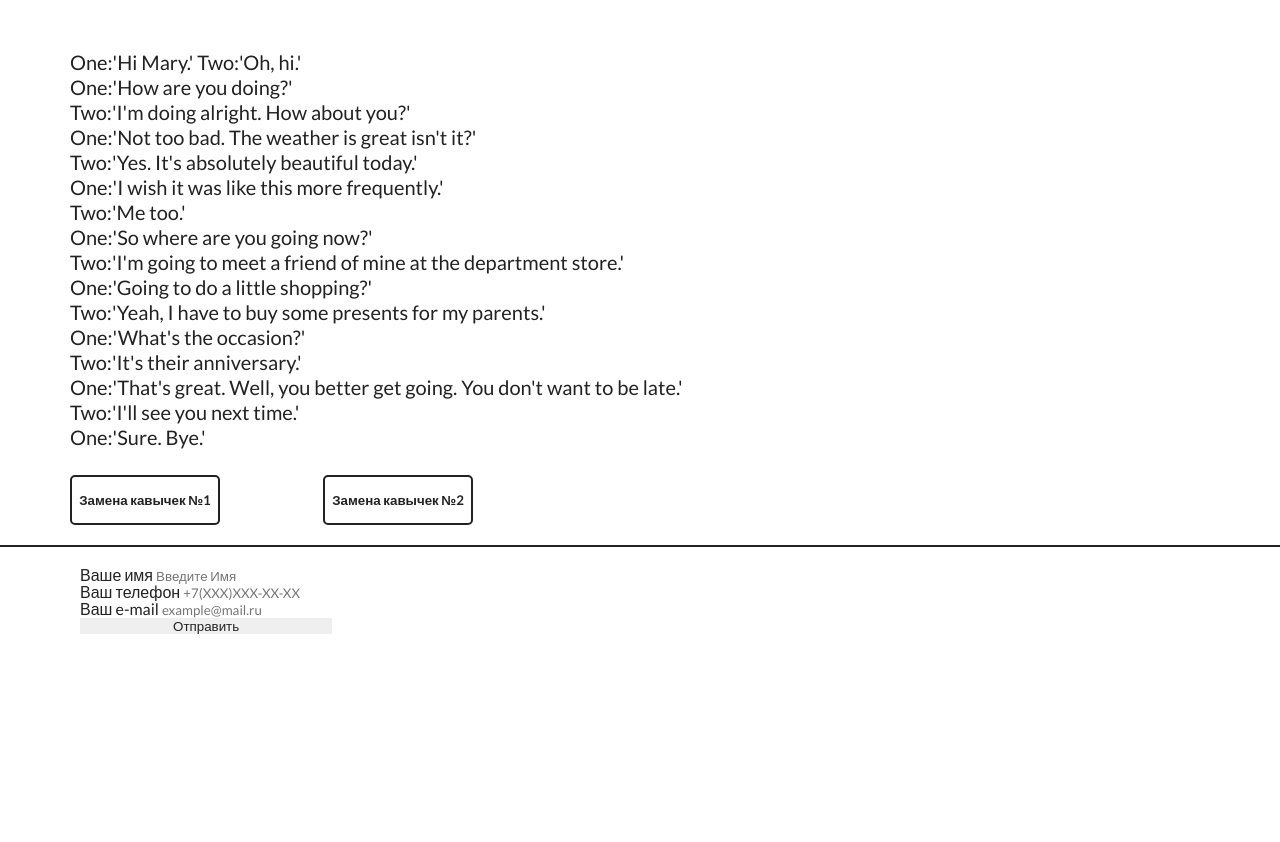
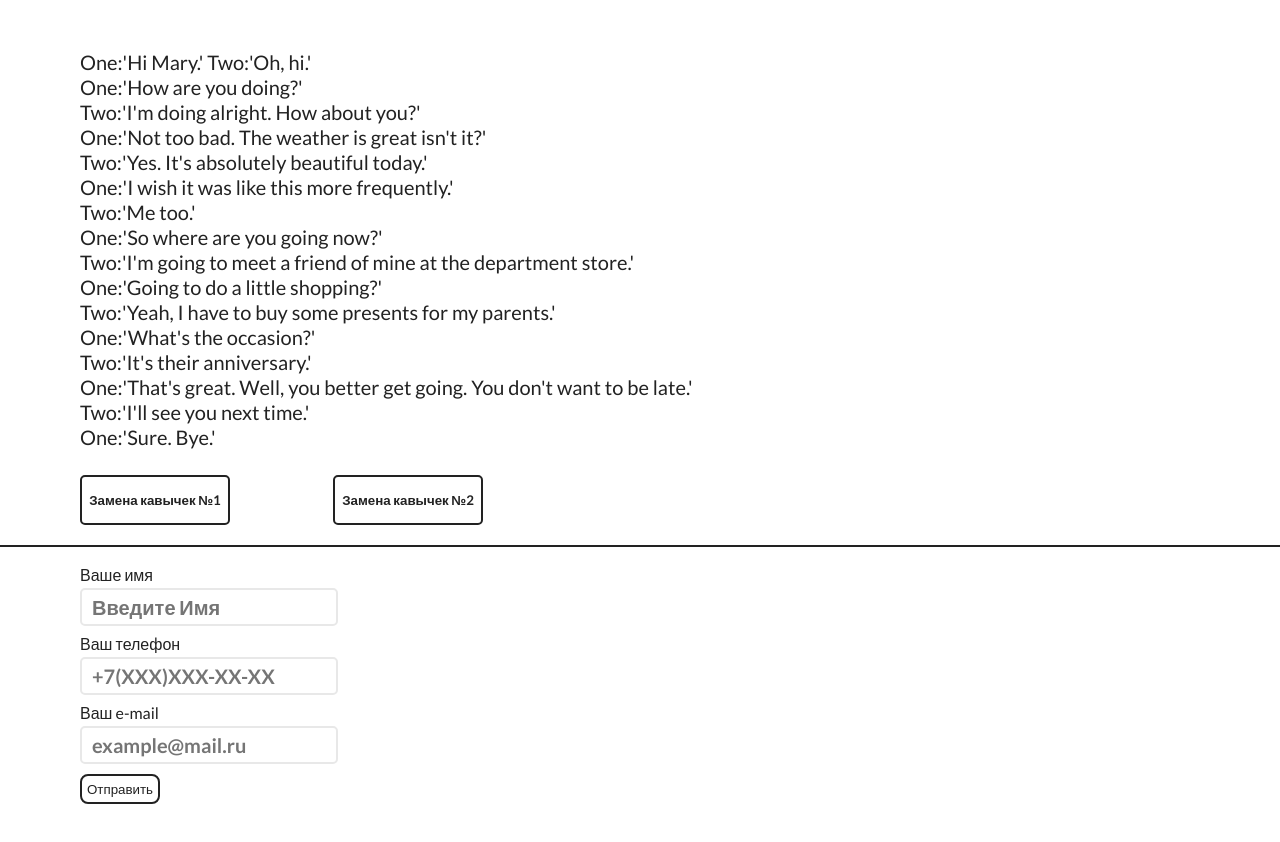
Before and after one commit to Mangecu/GeekBrains_proJS, a plain HTML site: page Homework 4/index.html in a window 1280 px wide. Before the commit the page ends 800 px from the top, so only its background shows below. Drawn offline with Linux system fonts and the light colour scheme.

Commit message:
Выполнил ДЗ4. Выполнены все задания

```diff
--- a/Homework 4/styles/style.sass
+++ b/Homework 4/styles/style.sass
@@ -13,7 +13,7 @@
 #task1
    display: flex
    flex-direction: column
-   padding: 50px 0 20px 0
+   margin-top: 50px
    .text
       line-height: 25px
       font-size: 20px
@@ -27,6 +27,7 @@
          border: 2px solid #222222
          border-radius: 5px
          font-weight: 600
+         margin-bottom: 20px
          &:first-child
             margin-right: 100px
 .line
@@ -41,9 +42,29 @@
    .form
       display: flex
       flex-direction: column
-      .invalid
-         border: 2px solid red
-      .valid
-         border: 2px solid green
-      .error-msg
-         color: red
+      div
+         display: flex
+         flex-direction: column
+         &:not(:last-child)
+            margin-bottom: 10px
+         label
+            margin-bottom: 5px
+         input
+            border: 2px solid #e8e8e8
+            border-radius: 5px
+            padding: 5px 10px 5px 10px
+            font-weight: 600
+            font-size: 20px
+            &::placeholder
+               font-weight: 600
+            .invalid
+               border: 2px solid red
+            .valid
+               border: 2px solid green
+      .btn-submit
+         height: 30px
+         width: 80px
+         cursor: pointer
+         background-color: #ffffff
+         border: 2px solid #222222
+         border-radius: 8px
```
Also changed, not shown: Homework 4/styles/style.css, 1 other file.
